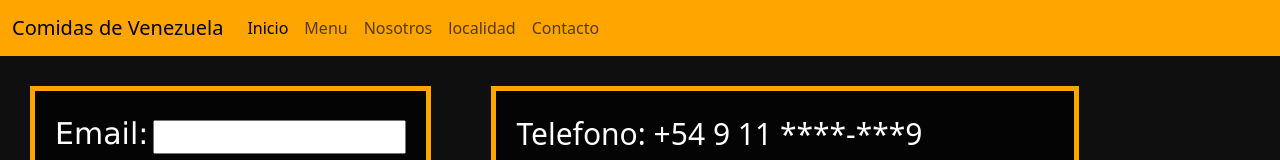
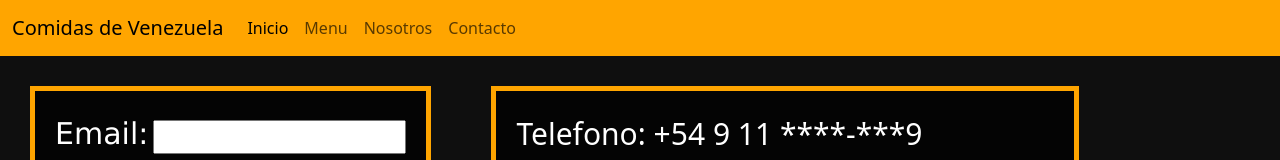
Before and after one commit to SamuelB71/Proyecto-FinalBello, a plain HTML site: page pages/contacto.html in a window 1280 px wide. Shown: the top 160 px of the page. Drawn offline with nearby package versions, Linux system fonts and the light colour scheme.

Commit message:
Update contacto.html

```diff
--- a/pages/contacto.html
+++ b/pages/contacto.html
@@ -28,9 +28,6 @@
                 </li>
                 <li class="nav-item">
                   <a class="nav-link" href="nosotros.html">Nosotros</a>
-                </li>
-                <li class="nav-item">
-                  <a class="nav-link" href="localidad.html">localidad</a>
                 </li>
                 <li class="nav-item">
                   <a class="nav-link" href="contacto.html">Contacto</a>
```
